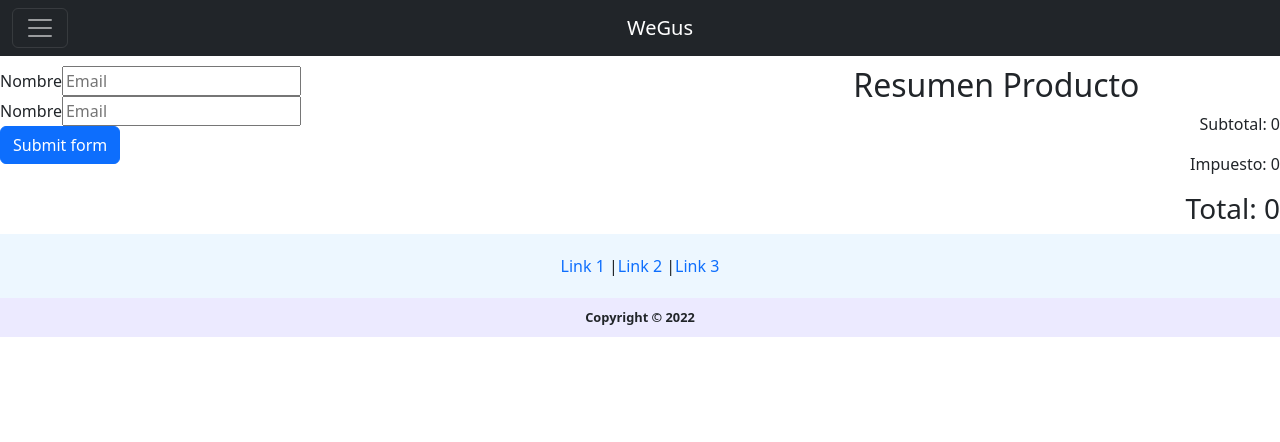
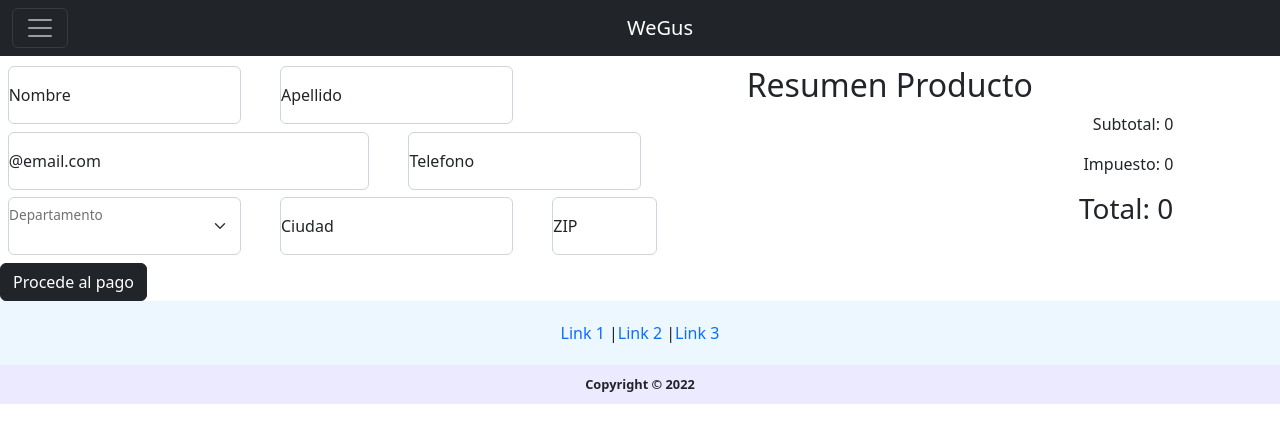
Before and after one commit to HugoEspiG/Proyecto_React_HugoEspinosa_WeGus, a React (Create React App) app: page /CheckOut in a window 1280 px wide. Shown: the top 442 px of the page. Built offline with nearby package versions, Linux system fonts and the light colour scheme.

Commit message:
Enlace final con fireBase

```diff
--- a/src/components/Cart/CartItem/index.js
+++ b/src/components/Cart/CartItem/index.js
@@ -4,7 +4,6 @@ import {CartContext} from '../../../context/CartContext'
 
 function CartItem({ item }) {
 
-  console.log('>>> render CartItem!');
   const {removeProduct}=useContext(CartContext)
   return (
     <tr>
--- a/src/components/CheckOut/CheckOut.js
+++ b/src/components/CheckOut/CheckOut.js
@@ -5,7 +5,7 @@ export default function CheckOut(){
 
     return(
         <div className="row g-0">
-            <div className="col-sm-6 col-md-8">
+            <div className="col-sm-6 col-md-7">
             <Identificacion/>
             </div>
             <div className="col-6 col-md-4">
--- /dev/null
+++ b/src/components/Identificacion/Identificacion.css
@@ -0,0 +1,3 @@
+.div-m{
+    margin: 1%;
+}
--- a/src/components/Identificacion/Identificacion.js
+++ b/src/components/Identificacion/Identificacion.js
@@ -1,11 +1,10 @@
-import { useState} from "react"
+import { useState } from "react"
+import Orden from "../Orden/Orden"
+import "./Identificacion.css"
 
 export default function Identificacion() {
 
 
-    const validarDatos = (data)=>{
-        console.log(data)
-    }
 
 
     const [datos, setDatos] = useState({
@@ -18,41 +17,106 @@ export default function Identificacion() {
         zip: ''
     })
 
-    const handleInputChange=(ev)=>{
+    const handleInputChange = (ev) => {
         setDatos({
             ...datos,
-            [ev.target.name]:ev.target.value
+            [ev.target.name]: ev.target.value
         })
     }
     return (
-        <form onSubmit={ev=>{
+        <form onSubmit={ev => {
             ev.preventDefault();
-            validarDatos(datos);
-        }}>
-            <div>
-                <label>Nombre</label>
+        }} className='row '>
+            <div className="form-floating  col-md-4 div-m">
                 <input
                     type='text'
                     name="nombre"
-                placeholder="Email"
+                    placeholder="Nombre"
                     autoComplete="on"
                     value={datos.nombre}
                     onChange={handleInputChange}
+                    className='form-control'
                 ></input>
+                <label htmlFor="floatingInputGrid">Nombre</label>
             </div>
-            <div>
-                <label>Nombre</label>
+            <div className="form-floating col-md-4 div-m">
                 <input
                     type='text'
                     name="apellido"
-                placeholder="Email"
+                    placeholder="Apellido"
                     autoComplete="on"
                     value={datos.apellido}
                     onChange={handleInputChange}
+                    className='form-control'
                 ></input>
+                <label htmlFor="floatingInputGrid">Apellido</label>
             </div>
-            <div className="col-12">
-                <button className="btn btn-primary" type="submit">Submit form</button>
+            <div className="col-md-6 form-floating div-m">
+                <input
+                    type='email'
+                    name="email"
+                    placeholder="@email.com"
+                    autoComplete="on"
+                    value={datos.email}
+                    onChange={handleInputChange}
+                    className='form-control'
+                ></input>
+                <label htmlFor="floatingInputGrid">@email.com</label>
+            </div>
+            <div className="form-floating col-md-4 div-m">
+                <input
+                    type='number'
+                    name="telefono"
+                    placeholder="Telefono"
+                    autoComplete="on"
+                    value={datos.telefono}
+                    onChange={handleInputChange}
+                    className='form-control'
+                ></input>
+                <label htmlFor="floatingInputGrid">Telefono</label>
+            </div>
+            <div className="form-floating col-md-4 div-m">
+                <select
+                    className="form-select"
+                    name="departamento"
+                    value={datos.departamento}
+                    onChange={handleInputChange}>
+                    <option defaultValue=""></option>
+                    <option>Bogota D.C</option>
+                    <option>Antioquia</option>
+                    <option>Cundinamarca</option>
+                    <option>Valle del cauca</option>
+                    <option>Santander</option>
+                    <option>Atlantico</option>
+                </select>
+                <label htmlFor="floatingInputGrid">Departamento</label>
+            </div>
+            <div className="form-floating col-md-4 div-m">
+                <input
+                    type='text'
+                    name="ciudad"
+                    placeholder="Ciudad"
+                    autoComplete="on"
+                    value={datos.ciudad}
+                    onChange={handleInputChange}
+                    className='form-control'
+                ></input>
+                <label htmlFor="floatingInputGrid"> Ciudad</label>
+            </div>
+            <div className="form-floating col-md-2 div-m">
+                <input
+                    type='text'
+                    name="zip"
+                    placeholder="ZIP"
+                    autoComplete="on"
+                    value={datos.zip}
+                    onChange={handleInputChange}
+                    className='form-control'
+                ></input>
+                <label htmlFor="floatingInputGrid">ZIP</label>
+            </div>
+            <div align="col-12 div-m">
+                <Orden datos={datos}/>
             </div>
         </form>
     )
--- a/src/components/Orden/Orden.js
+++ b/src/components/Orden/Orden.js
@@ -1,11 +1,14 @@
 import { useContext } from "react";
+import { useNavigate } from "react-router-dom";
 import { CartContext } from "../../context/CartContext";
 import { doc, setDoc, collection, updateDoc, increment, serverTimestamp } from "firebase/firestore";
 import { DB } from "../../api/FireBaseApi"
 
 export default function Orden(props) {
 
-    const {cartData,clearCart} =useContext(CartContext)
+    const navigateFn = useNavigate();
+    const { cartData, clearCart, totalPrecio} = useContext(CartContext)
+
     const createOrder = () => {
         const itemsForDB = cartData.map(item => ({
             id: item.item.item.id,
@@ -13,15 +16,10 @@ export default function Orden(props) {
             precio: item.item.item.precio,
             cantidad: item.item.quantity
         }));
-        console.log(itemsForDB)
         let order = {
-            buyer: {
-                name: "Leo Messi",
-                email: "leo@messi.com",
-                phone: "123456789"
-            },
-            total: props.totalPrecio,
+            buyer: props.datos,
             items: itemsForDB,
+            total: totalPrecio,
             date: serverTimestamp()
         };
 
@@ -29,7 +27,6 @@ export default function Orden(props) {
         const createOrderInFirestore = async () => {
             // Add a new document with a generated id
             const newOrderRef = doc(collection(DB, "Orders"));
-            console.log(order)
             await setDoc(newOrderRef, order);
             return newOrderRef;
         }
@@ -44,14 +41,11 @@ export default function Orden(props) {
                     });
                 });
                 clearCart()
+                navigateFn(`/`)
             })
             .catch((err) => console.log("error" + err));
-
-
     }
     return (
-        <div align="center">
-            <button onClick={createOrder} className="btn btn-dark" type="submit">Procede al pago</button>
-        </div>
+        <button onClick={createOrder} className="btn btn-dark" type="submit">Procede al pago</button>
     )
 }
--- a/src/context/CartContext.js
+++ b/src/context/CartContext.js
@@ -8,7 +8,6 @@ export default function CartCustomContext({ children }) {
     const addCartItem = (item) => {
         const listActual = cart.filter((prod) => prod.item.item.id !== item.item.id)
         listActual.push({ ...cart, item })
-        console.log(listActual)
         setCart(listActual)
     }
     const clearCart = () => { setCart([]) }
@@ -22,7 +21,6 @@ export default function CartCustomContext({ children }) {
 
     const removeProduct = (item) => {
         setCart(cart.filter((product) => product.item.item.id !== item.id))
-        console.log(cart)
     }
     const totalPrecio  = cart.reduce((prev, next) => {
             return prev + (next.item.quantity * next.item.item.precio)
```
Also changed, not shown: src/context/OrderContext.js (deleted, +0 -20 lines). Lines whose indentation alone changed are shown as unchanged.
